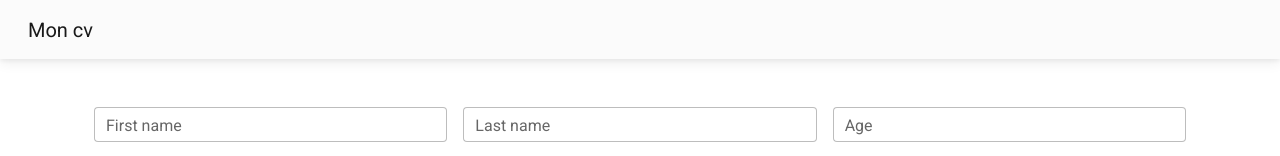
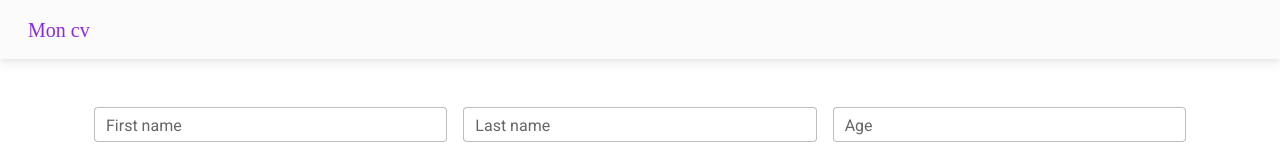
Before and after one commit to idrissi-azzeddine/cv-react, a React (Create React App) app: page / in a window 1280 px wide. Shown: the top 156 px of the page. Built offline with nearby package versions, Linux system fonts and the light colour scheme.

Commit message:
'modification'

```diff
--- a/src/Header.jsx
+++ b/src/Header.jsx
@@ -7,7 +7,7 @@ function Header() {
   return (
     <MDBNavbar expand='lg' light className='pr' bgColor='light' fixed>
       <MDBContainer fluid>
-        <MDBNavbarBrand href='/' className='ms-3' > Mon cv </MDBNavbarBrand>
+        <MDBNavbarBrand href='/' className='ms-3' id='fon'> Mon cv </MDBNavbarBrand>
 
         <MDBNavbarToggler
           aria-controls='navbarSupportedContent'
```
Also changed, not shown: src/Sect.jsx (line endings or trailing spaces).
